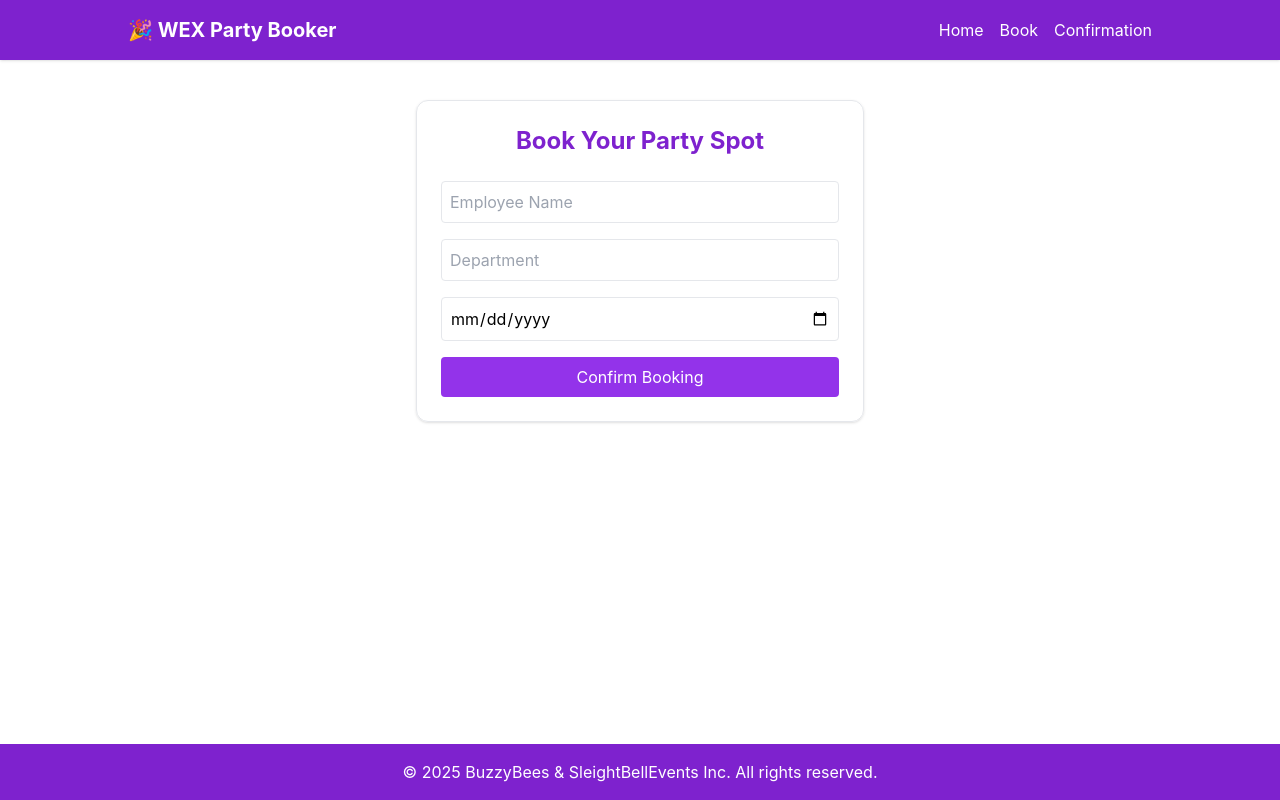
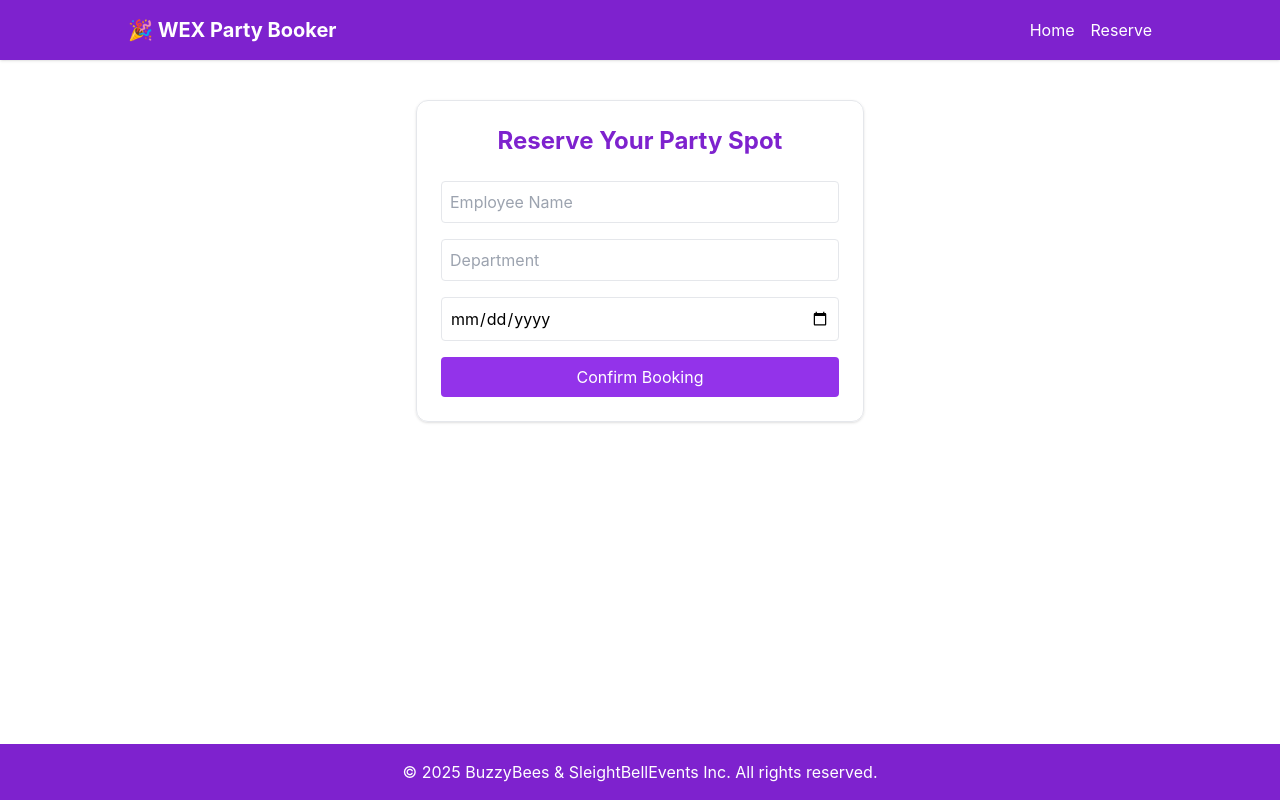
Before and after one commit to edksam/party-booking-app, a React (Create React App) app in the folder frontend/: page /book in a window 1280 px wide. Built offline with nearby package versions, Linux system fonts and the light colour scheme.

Commit message:
Removed confirmation link

```diff
--- a/frontend/src/components/Header.jsx
+++ b/frontend/src/components/Header.jsx
@@ -7,8 +7,7 @@ function Header() {
         <h1 className="text-xl font-bold">🎉 WEX Party Booker</h1>
         <nav className="space-x-4">
           <Link to="/" className="hover:underline">Home</Link>
-          <Link to="/book" className="hover:underline">Book</Link>
-          <Link to="/confirmation" className="hover:underline">Confirmation</Link>
+          <Link to="/book" className="hover:underline">Reserve</Link>
         </nav>
       </div>
     </header>
--- a/frontend/src/pages/BookingPage.jsx
+++ b/frontend/src/pages/BookingPage.jsx
@@ -23,7 +23,7 @@ function BookingPage() {
 
   return (
     <div className="max-w-md mx-auto p-6 mt-10 border rounded-xl shadow">
-      <h1 className="text-2xl font-bold mb-6 text-center text-purple-700">Book Your Party Spot</h1>
+      <h1 className="text-2xl font-bold mb-6 text-center text-purple-700">Reserve Your Party Spot</h1>
       <form onSubmit={handleSubmit} className="space-y-4">
         <input
           type="text"
```
